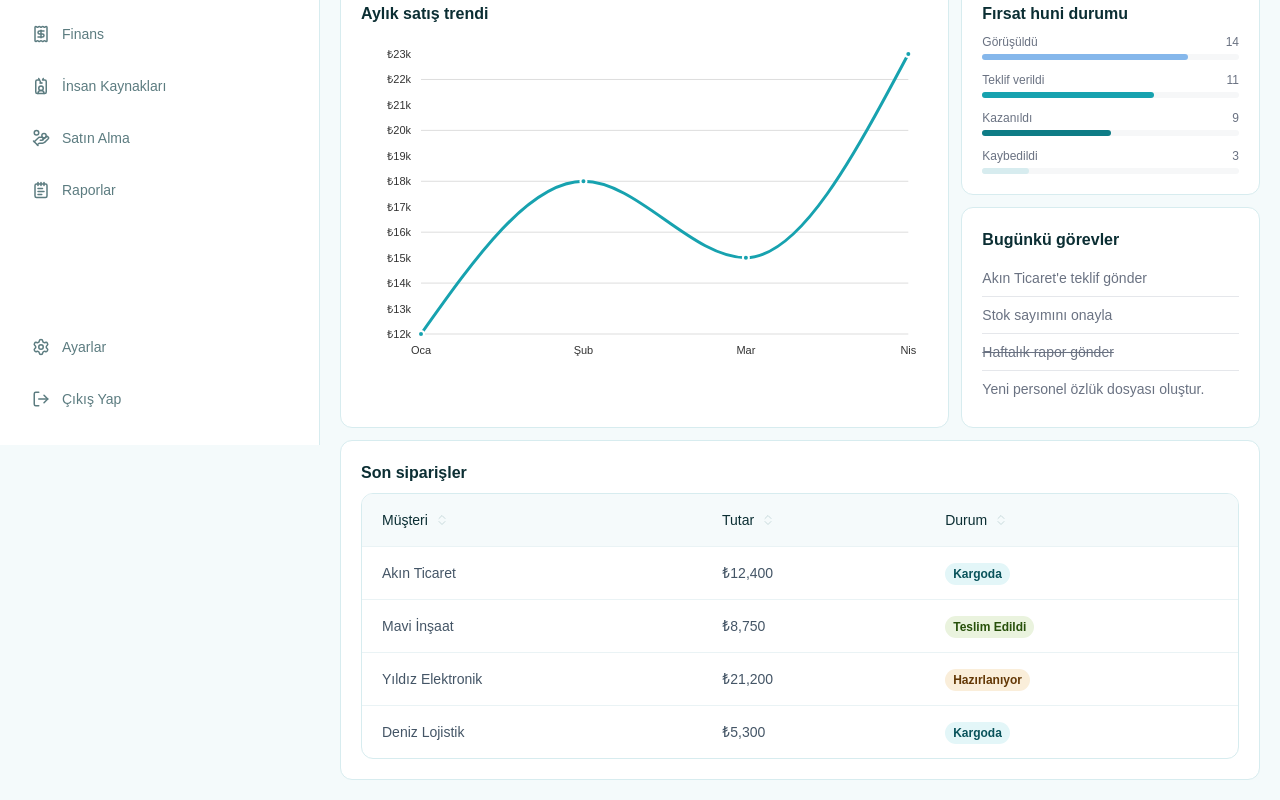
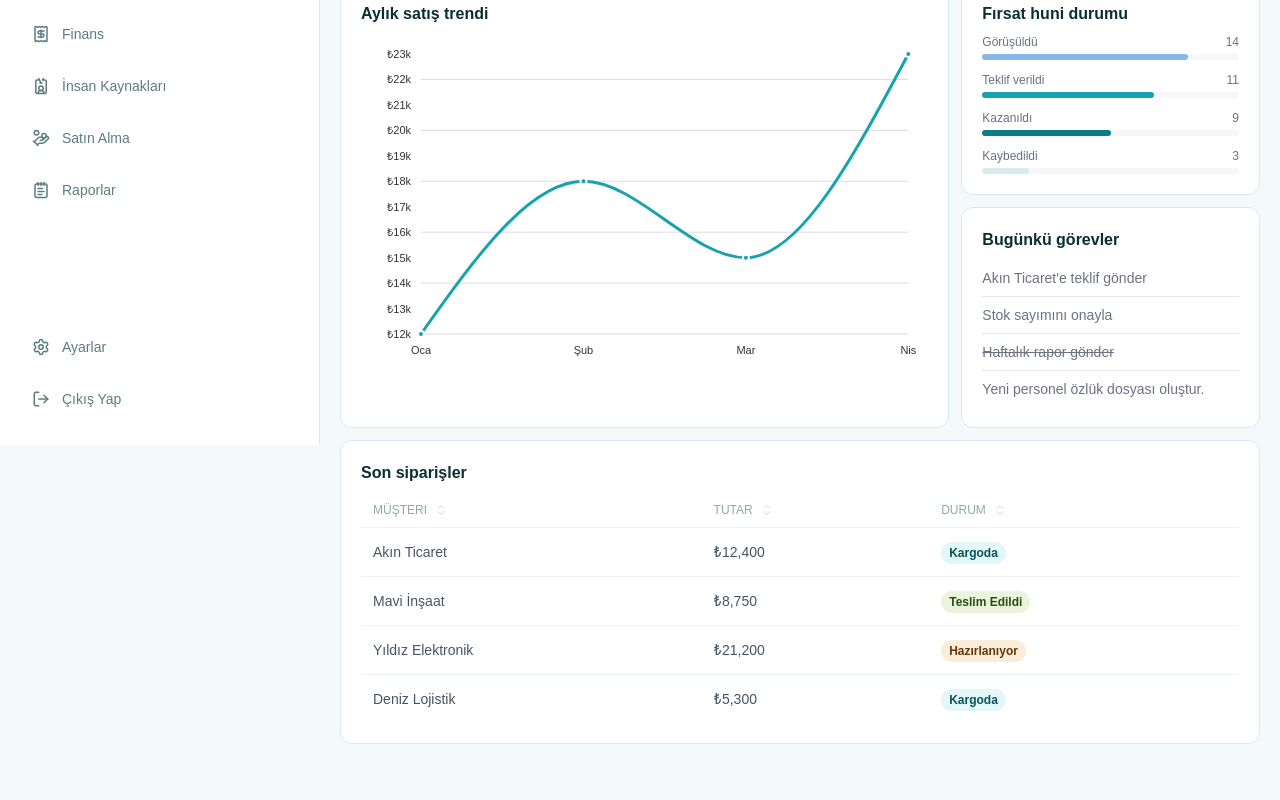
Before and after one commit to efecun-dev/stack-erp-crm-application, a Next.js app: page /dashboard in a window 1280 px wide. Shown: the part 355-1155 px from the top of the page. After the commit the page ends 1119 px from the top, so only its background shows below. Built offline with nearby package versions, Linux system fonts and the light colour scheme; a web font is replaced by a local one.

Commit message:
feat(table): Table design has been revised.

```diff
--- a/components/ui/Table.tsx
+++ b/components/ui/Table.tsx
@@ -30,17 +30,17 @@ export default function Table<TData>({ data, columns }: TableProps<TData>) {
   });
 
   return (
-    <div className="overflow-hidden rounded-xl border border-[#D7ECEF]">
+    <div className="overflow-hidden">
       <div className="overflow-x-auto">
         <table className="min-w-100 w-full text-sm">
-          <thead className="bg-[#F5FAFB]">
+          <thead>
             {table.getHeaderGroups().map((headerGroup) => (
               <tr key={headerGroup.id}>
                 {headerGroup.headers.map((header) => (
                   <th
                     key={header.id}
                     onClick={header.column.getToggleSortingHandler()}
-                    className="cursor-pointer select-none px-5 py-4 text-left font-medium text-[#0B2E33] hover:bg-[#EDF7F8] transition"
+                    className="cursor-pointer select-none px-3 py-2 text-left font-light text-xs text-[#8FA8AB] uppercase"
                   >
                     <div className="inline-flex items-center gap-2">
                       <span>
@@ -84,7 +84,7 @@ export default function Table<TData>({ data, columns }: TableProps<TData>) {
                 className="border-t border-[#EAF3F5] transition hover:bg-[#F8FCFD]"
               >
                 {row.getVisibleCells().map((cell) => (
-                  <td key={cell.id} className="px-5 py-4 text-[#456]">
+                  <td key={cell.id} className="px-3 py-3.5 text-[#456]">
                     {flexRender(cell.column.columnDef.cell, cell.getContext())}
                   </td>
                 ))}
```
